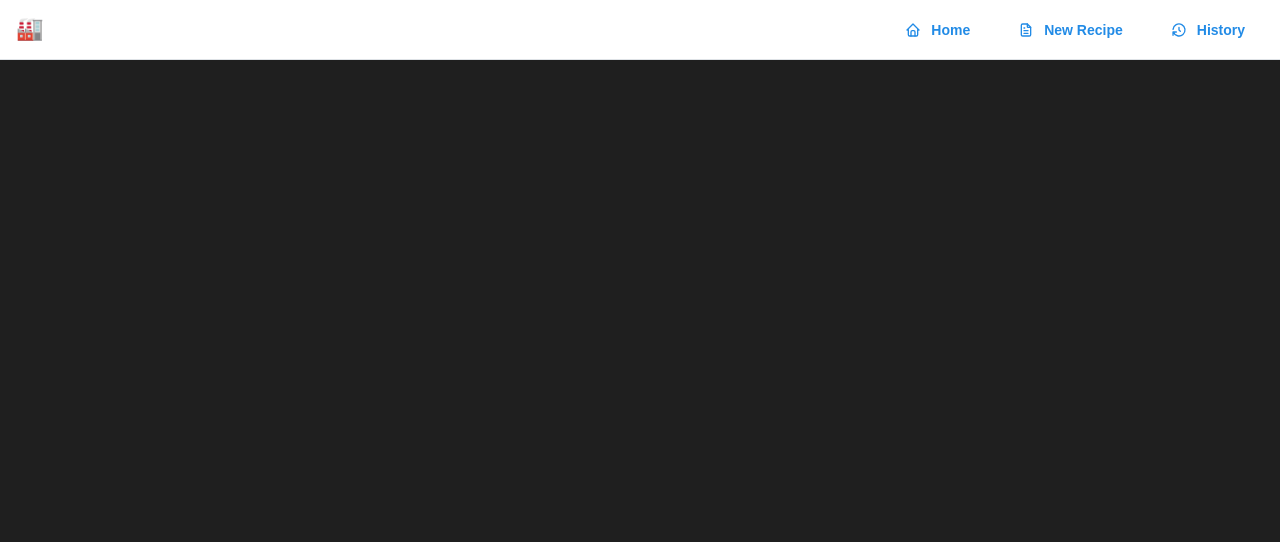
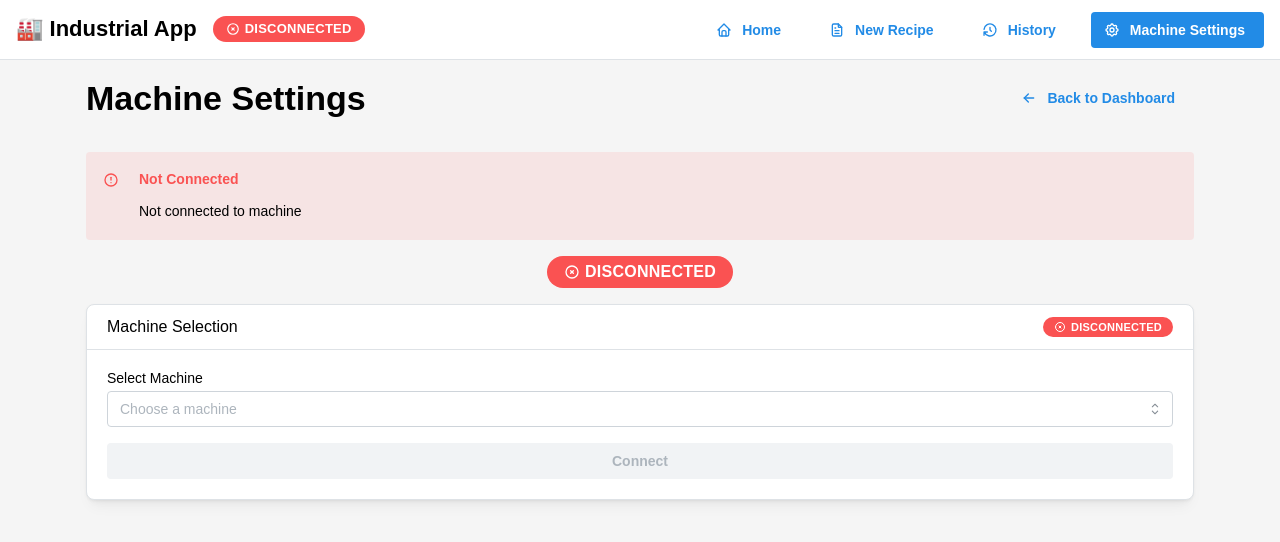
Before and after one commit to NicolasLBN/gateway-ads, a React (Create React App) app in the folder frontend/: page /machine-settings in a window 1280 px wide. Shown: the top 542 px of the page. Built offline with nearby package versions, Linux system fonts and the light colour scheme; no server answers.

Commit message:
Update UI styling: light gray background, improved layout, and connection status
Co-authored-by: NicolasLBN <57492139+NicolasLBN@users.noreply.github.com>

```diff
--- a/frontend/src/App.js
+++ b/frontend/src/App.js
@@ -4,6 +4,7 @@ import { AppShell } from '@mantine/core';
 import HomePage from './pages/HomePage';
 import NewRecipePage from './pages/NewRecipePage';
 import HistoryPage from './pages/HistoryPage';
+import MachineSettingsPage from './pages/MachineSettingsPage';
 import Header from './components/Header';
 
 function App() {
@@ -14,7 +15,7 @@ function App() {
         padding="md"
         styles={(theme) => ({
           main: {
-            backgroundColor: theme.colors.dark[8],
+            backgroundColor: '#f5f5f5',
             minHeight: '100vh',
           },
         })}
@@ -27,6 +28,7 @@ function App() {
             <Route path="/" element={<HomePage />} />
             <Route path="/new-recipe" element={<NewRecipePage />} />
             <Route path="/history" element={<HistoryPage />} />
+            <Route path="/machine-settings" element={<MachineSettingsPage />} />
           </Routes>
         </AppShell.Main>
       </AppShell>
--- a/frontend/src/components/Header.js
+++ b/frontend/src/components/Header.js
@@ -1,17 +1,30 @@
 import React from 'react';
 import { useNavigate, useLocation } from 'react-router-dom';
-import { Group, Title, Button } from '@mantine/core';
-import { IconHome, IconFileText, IconHistory } from '@tabler/icons-react';
+import { Group, Title, Button, Badge } from '@mantine/core';
+import { IconHome, IconFileText, IconHistory, IconSettings, IconCircleCheck, IconCircleX } from '@tabler/icons-react';
+import { useStore } from '../hooks/useStore';
 
 function Header() {
   const navigate = useNavigate();
   const location = useLocation();
+  const { isConnected, selectedMachine } = useStore();
 
   return (
     <Group justify="space-between" h="100%" px="md">
-      <Title order={3} style={{ color: '#fff' }}>
-        🏭 Industrial App
-      </Title>
+      <Group>
+        <Title order={3}>
+          🏭 Industrial App
+        </Title>
+        <Badge
+          size="lg"
+          color={isConnected ? 'green' : 'red'}
+          leftSection={
+            isConnected ? <IconCircleCheck size={14} /> : <IconCircleX size={14} />
+          }
+        >
+          {isConnected ? `Connected: ${selectedMachine?.name || 'Unknown'}` : 'Disconnected'}
+        </Badge>
+      </Group>
       <Group>
         <Button
           variant={location.pathname === '/' ? 'filled' : 'subtle'}
@@ -34,6 +47,13 @@ function Header() {
         >
           History
         </Button>
+        <Button
+          variant={location.pathname === '/machine-settings' ? 'filled' : 'subtle'}
+          leftSection={<IconSettings size={16} />}
+          onClick={() => navigate('/machine-settings')}
+        >
+          Machine Settings
+        </Button>
       </Group>
     </Group>
   );
--- a/frontend/src/components/MachineSelector.js
+++ b/frontend/src/components/MachineSelector.js
@@ -11,6 +11,7 @@ function MachineSelector() {
 
   useEffect(() => {
     loadMachines();
+    // eslint-disable-next-line react-hooks/exhaustive-deps
   }, []);
 
   const loadMachines = async () => {
--- a/frontend/src/index.js
+++ b/frontend/src/index.js
@@ -9,7 +9,6 @@ root.render(
   <React.StrictMode>
     <MantineProvider
       theme={{
-        colorScheme: 'dark',
         primaryColor: 'blue',
         fontFamily: 'Arial, sans-serif',
       }}
--- a/frontend/src/pages/HomePage.js
+++ b/frontend/src/pages/HomePage.js
@@ -1,10 +1,7 @@
-import React, { useEffect } from 'react';
+import React from 'react';
 import { useNavigate } from 'react-router-dom';
 import { Container, Grid, Button, Title, Space } from '@mantine/core';
-import { IconPlus, IconHistory } from '@tabler/icons-react';
-import MachineSelector from '../components/MachineSelector';
-import MachineStatus from '../components/MachineStatus';
-import ProcessStatus from '../components/ProcessStatus';
+import { IconPlus, IconHistory, IconSettings } from '@tabler/icons-react';
 import { useWebSocket } from '../hooks/useWebSocket';
 
 function HomePage() {
@@ -19,43 +16,60 @@ function HomePage() {
         Dashboard
       </Title>
 
-      <Grid>
-        <Grid.Col span={{ base: 12, md: 6, lg: 4 }}>
-          <MachineSelector />
-        </Grid.Col>
-
-        <Grid.Col span={{ base: 12, md: 6, lg: 4 }}>
-          <MachineStatus />
-        </Grid.Col>
-
-        <Grid.Col span={{ base: 12, md: 6, lg: 4 }}>
-          <ProcessStatus />
-        </Grid.Col>
-      </Grid>
-
       <Space h="xl" />
 
       <Grid>
-        <Grid.Col span={{ base: 12, sm: 6 }}>
+        <Grid.Col span={{ base: 12, sm: 4 }}>
           <Button
             fullWidth
-            size="lg"
-            leftSection={<IconPlus size={20} />}
+            size="xl"
+            color="blue"
+            leftSection={<IconPlus size={24} />}
             onClick={() => navigate('/new-recipe')}
+            styles={{
+              root: {
+                height: '120px',
+                fontSize: '20px',
+              },
+            }}
           >
             Create New Recipe
           </Button>
         </Grid.Col>
 
-        <Grid.Col span={{ base: 12, sm: 6 }}>
+        <Grid.Col span={{ base: 12, sm: 4 }}>
           <Button
             fullWidth
-            size="lg"
-            variant="outline"
-            leftSection={<IconHistory size={20} />}
+            size="xl"
+            color="blue"
+            leftSection={<IconHistory size={24} />}
             onClick={() => navigate('/history')}
+            styles={{
+              root: {
+                height: '120px',
+                fontSize: '20px',
+              },
+            }}
           >
             View Recipe History
+          </Button>
+        </Grid.Col>
+
+        <Grid.Col span={{ base: 12, sm: 4 }}>
+          <Button
+            fullWidth
+            size="xl"
+            color="blue"
+            leftSection={<IconSettings size={24} />}
+            onClick={() => navigate('/machine-settings')}
+            styles={{
+              root: {
+                height: '120px',
+                fontSize: '20px',
+              },
+            }}
+          >
+            Machine Settings
           </Button>
         </Grid.Col>
       </Grid>
--- /dev/null
+++ b/frontend/src/pages/MachineSettingsPage.js
@@ -0,0 +1,53 @@
+import React from 'react';
+import { useNavigate } from 'react-router-dom';
+import { Container, Title, Button, Group, Badge, Alert } from '@mantine/core';
+import { IconArrowLeft, IconCircleCheck, IconCircleX, IconAlertCircle } from '@tabler/icons-react';
+import MachineSelector from '../components/MachineSelector';
+import { useStore } from '../hooks/useStore';
+
+function MachineSettingsPage() {
+  const navigate = useNavigate();
+  const { isConnected, selectedMachine } = useStore();
+
+  return (
+    <Container size="lg">
+      <Group justify="space-between" mb="xl">
+        <Title order={1}>Machine Settings</Title>
+        <Button
+          variant="subtle"
+          leftSection={<IconArrowLeft size={16} />}
+          onClick={() => navigate('/')}
+        >
+          Back to Dashboard
+        </Button>
+      </Group>
+
+      {!isConnected && (
+        <Alert
+          icon={<IconAlertCircle size={16} />}
+          color="red"
+          mb="md"
+          title="Not Connected"
+        >
+          Not connected to machine
+        </Alert>
+      )}
+
+      <Group justify="center" mb="md">
+        <Badge
+          size="xl"
+          color={isConnected ? 'green' : 'red'}
+          leftSection={
+            isConnected ? <IconCircleCheck size={16} /> : <IconCircleX size={16} />
+          }
+        >
+          {isConnected ? `Connected: ${selectedMachine?.name || 'Unknown'}` : 'Disconnected'}
+        </Badge>
+      </Group>
+
+      <MachineSelector />
+    </Container>
+  );
+}
+
+export default MachineSettingsPage;
--- a/frontend/src/pages/NewRecipePage.js
+++ b/frontend/src/pages/NewRecipePage.js
@@ -168,6 +168,17 @@ function NewRecipePage() {
         </Button>
       </Group>
 
+      {!isConnected && (
+        <Alert
+          icon={<IconAlertCircle size={16} />}
+          color="red"
+          mb="md"
+          title="Not Connected"
+        >
+          Not connected to machine
+        </Alert>
+      )}
+
       {error && (
         <Alert icon={<IconAlertCircle size={16} />} color="red" mb="md" onClose={() => setError(null)} withCloseButton>
           {error}
```
